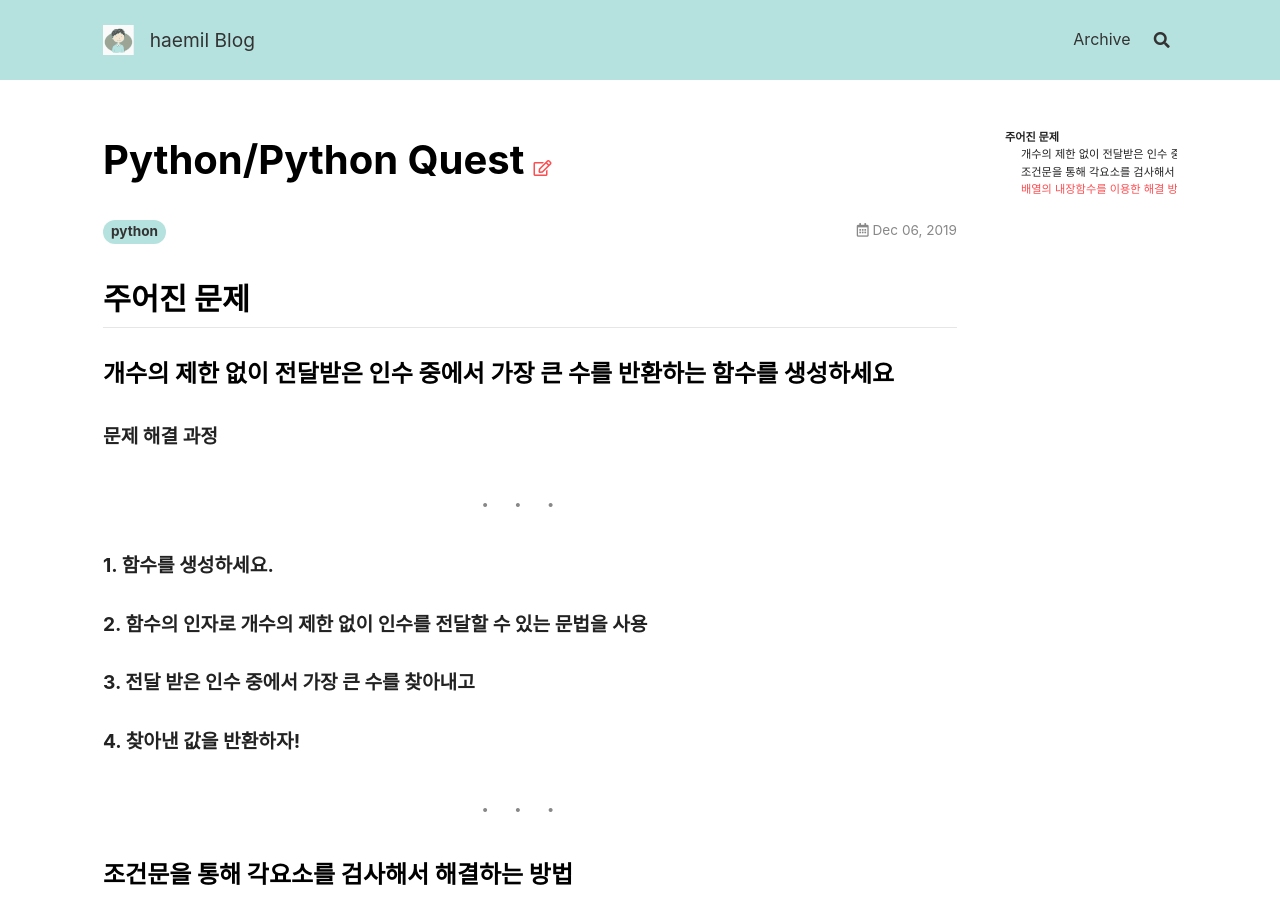
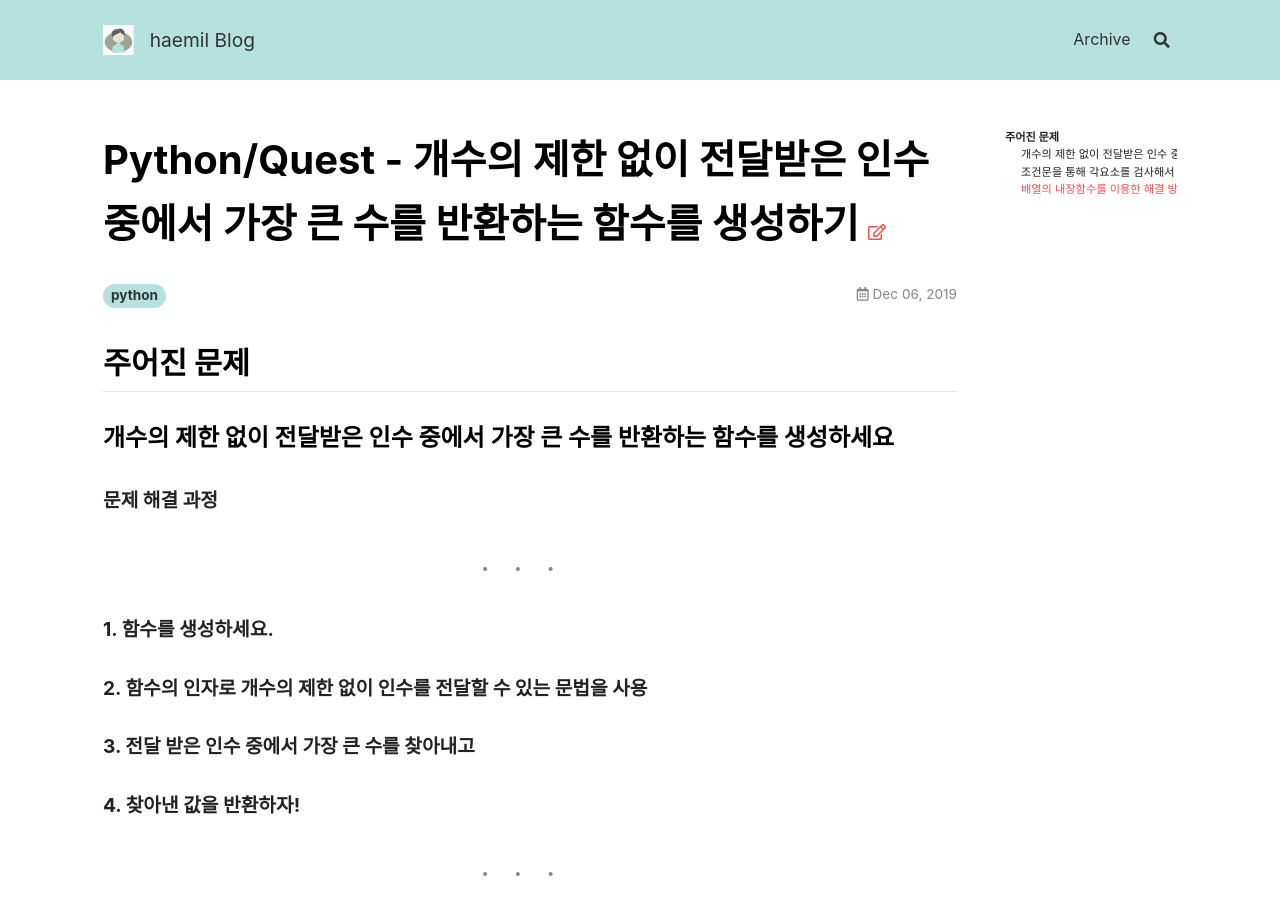
Before and after one commit to mchaemil/mchaemil.github.io, a Jekyll site: the page built from _posts/2019-12-06-python-quest1206.md, in a window 1280 px wide and 900 px high. Built offline with Jekyll 4.4.1, drawn with Linux system fonts in a browser that asks for light colours; nearby versions of some CDN libraries; comment, search, counter and statistics services are not loaded.

Commit message:
update post

```diff
--- a/_posts/2019-12-06-python-quest1206.md
+++ b/_posts/2019-12-06-python-quest1206.md
@@ -1,6 +1,6 @@
 ---
 layout: article
-title: Python/Python Quest
+title: Python/Quest - 개수의 제한 없이 전달받은 인수 중에서 가장 큰 수를 반환하는 함수를 생성하기
 mathjax: true
 tags: python
 ---
```
